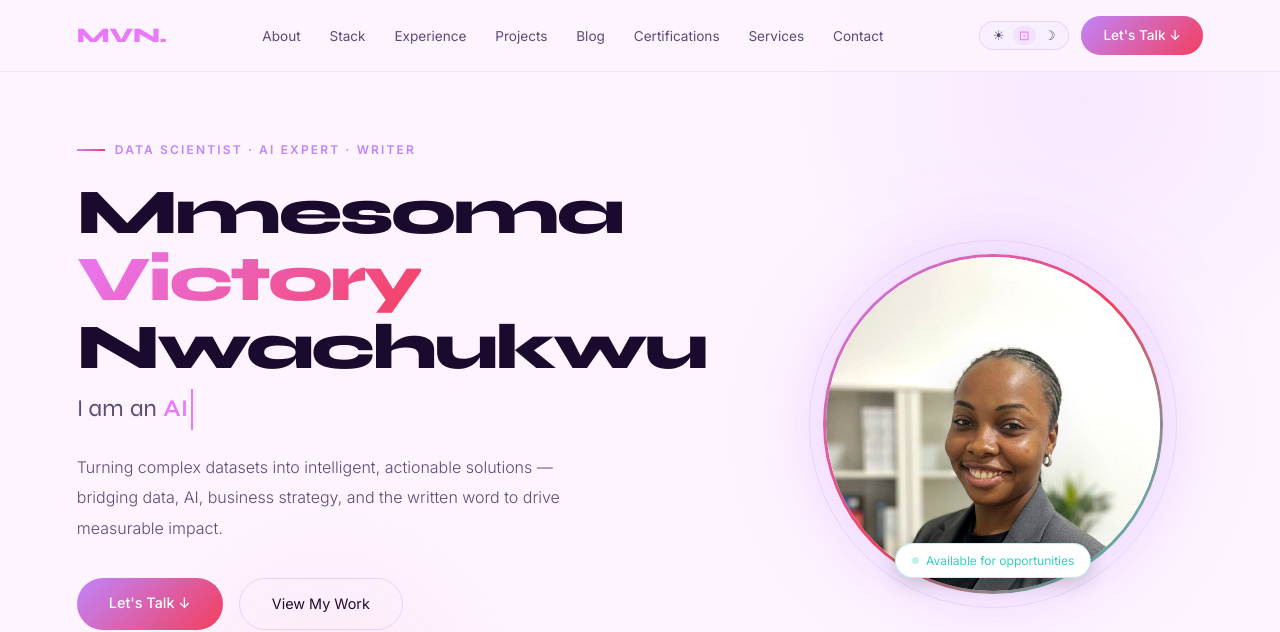
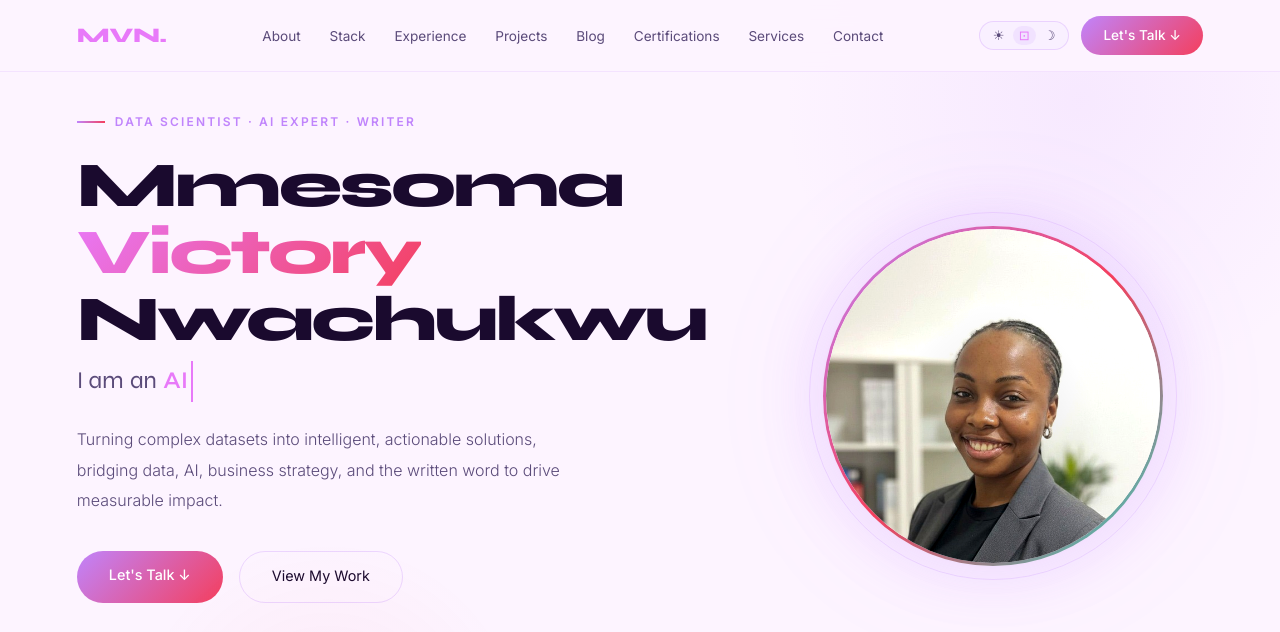
Before and after one commit to Omaa-analyst/mmesoma-portfolio, a website built with Vite: page index.html in a window 1280 px wide. Shown: the top 632 px of the page. Built offline with nearby package versions, Linux system fonts and the light colour scheme.

Commit message:
Remove available badge, fix all em dashes

```diff
--- a/index.html
+++ b/index.html
@@ -4,7 +4,7 @@
   <meta charset="UTF-8" />
   <meta name="viewport" content="width=device-width, initial-scale=1.0, viewport-fit=cover" />
   <title>Mmesoma Victory Nwachukwu | Data Scientist, AI Expert &amp; Writer</title>
-  <meta name="description" content="Data Scientist, AI Expert, Data Analyst &amp; Writer — Transforming complex data into intelligent solutions and compelling stories." />
+  <meta name="description" content="Data Scientist, AI Expert, Data Analyst &amp; Writer. Transforming complex data into intelligent solutions and compelling stories." />
 
   <!-- Google Fonts -->
   <link rel="preconnect" href="https://fonts.googleapis.com" />
@@ -85,9 +85,7 @@
     </div>
 
     <p class="hero-sub fi d4">
-      Turning complex datasets into intelligent, actionable solutions —
-      bridging data, AI, business strategy, and the written word to drive
-      measurable impact.
+      Turning complex datasets into intelligent, actionable solutions, bridging data, AI, business strategy, and the written word to drive measurable impact.
     </p>
 
     <div class="hero-btns fi d5">
@@ -131,14 +129,10 @@
   <div class="hero-right fi d3">
     <div class="avatar-wrap">
       <div class="avatar-circle">
-        <img src="./src/assets/photo.jpg" alt="Mmesoma Victory Nwachukwu — Data Scientist, AI Expert &amp; Writer" />
+        <img src="./src/assets/photo.jpg" alt="Mmesoma Victory Nwachukwu, Data Scientist, AI Expert &amp; Writer" />
       </div>
       <div class="avatar-ring"></div>
-      <div class="avail-badge">
-        <span class="avail-dot"></span>
-        Available for opportunities
       </div>
-    </div>
   </div>
 
   <!-- Scroll indicator -->
@@ -165,7 +159,7 @@
       <p class="about-p">
         A <strong>dynamic and multidisciplinary professional</strong> with expertise in data science,
         data analytics, artificial intelligence, business strategy, digital innovation, and
-        research-driven problem solving. Also a <strong>writer</strong> — crafting compelling
+        research-driven problem solving. Also a <strong>writer</strong>, crafting compelling
         narratives that translate complex ideas into clear, engaging stories for diverse audiences.
       </p>
       <p class="about-p">
@@ -470,7 +464,7 @@
       <div class="blog-body">
         <div class="blog-date">Feb 16, 2026</div>
         <div class="blog-title">How I See AI: A Realistic Look at the Future, Risks, and Survival</div>
-        <p class="blog-sub">AI is everywhere — yet despite its ubiquity, the full picture is rarely discussed honestly.</p>
+        <p class="blog-sub">AI is everywhere; yet despite its ubiquity, the full picture is rarely discussed honestly.</p>
         <span class="blog-link">Read on Medium →</span>
       </div>
     </a>
--- a/src/styles.css
+++ b/src/styles.css
@@ -385,33 +385,7 @@ nav {
 
 @keyframes spin-ring { to { transform: rotate(360deg); } }
 
-/* Available badge */
-.avail-badge {
-  position: absolute;
-  bottom: 16px;
-  left: 50%;
-  transform: translateX(-50%);
-  white-space: nowrap;
-  background: var(--card);
-  border: 1px solid rgba(45,212,191,0.3);
-  border-radius: 50px;
-  padding: 0.38rem 1rem;
-  display: flex;
-  align-items: center;
-  gap: 7px;
-  font-size: 0.75rem;
-  color: var(--teal);
-  box-shadow: 0 4px 20px rgba(0,0,0,0.2);
-}
-
-.avail-dot {
-  width: 7px; height: 7px;
-  background: var(--teal);
-  border-radius: 50%;
-  animation: pulse 2s infinite;
-}
-
-@keyframes pulse { 0%, 100% { opacity: 1; } 50% { opacity: 0.3; } }
+/* Available badge removed */ 50% { opacity: 0.3; } }
 
 /* Scroll cue */
 .scroll-hint {
```
